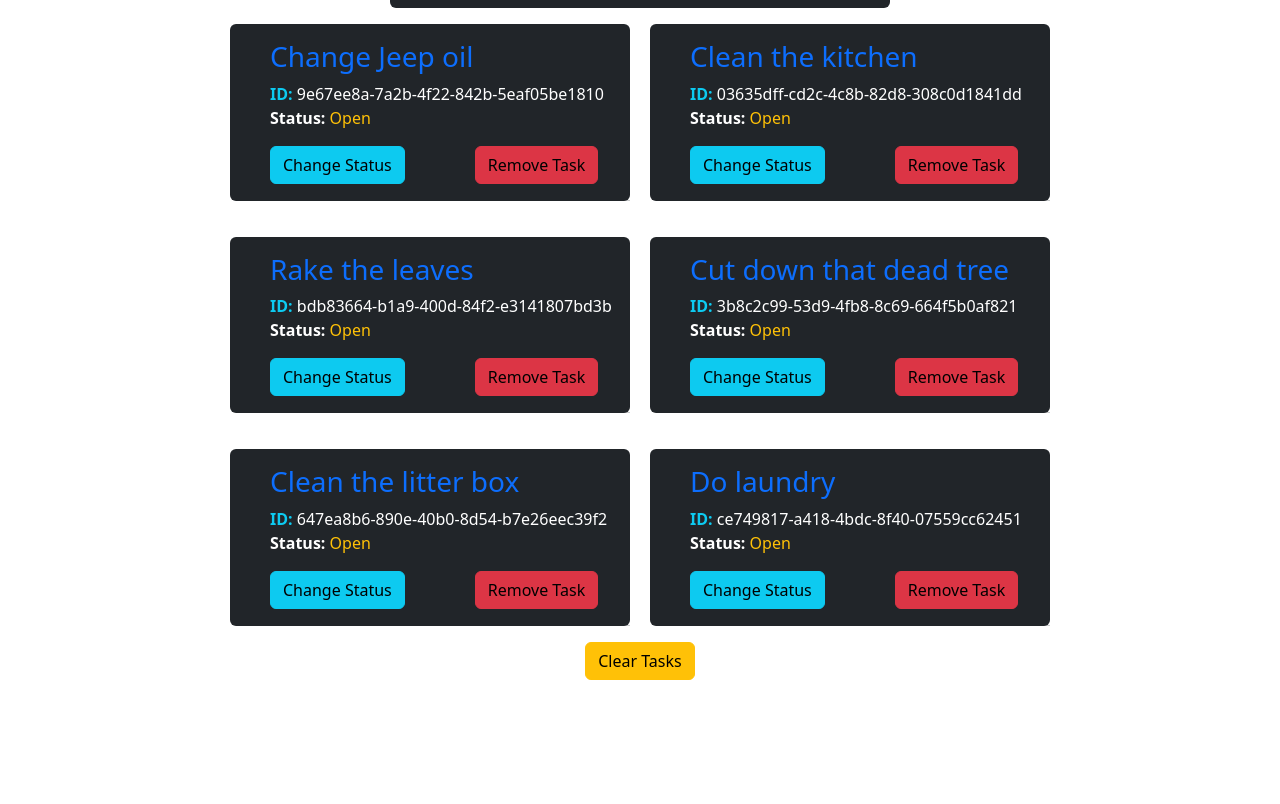
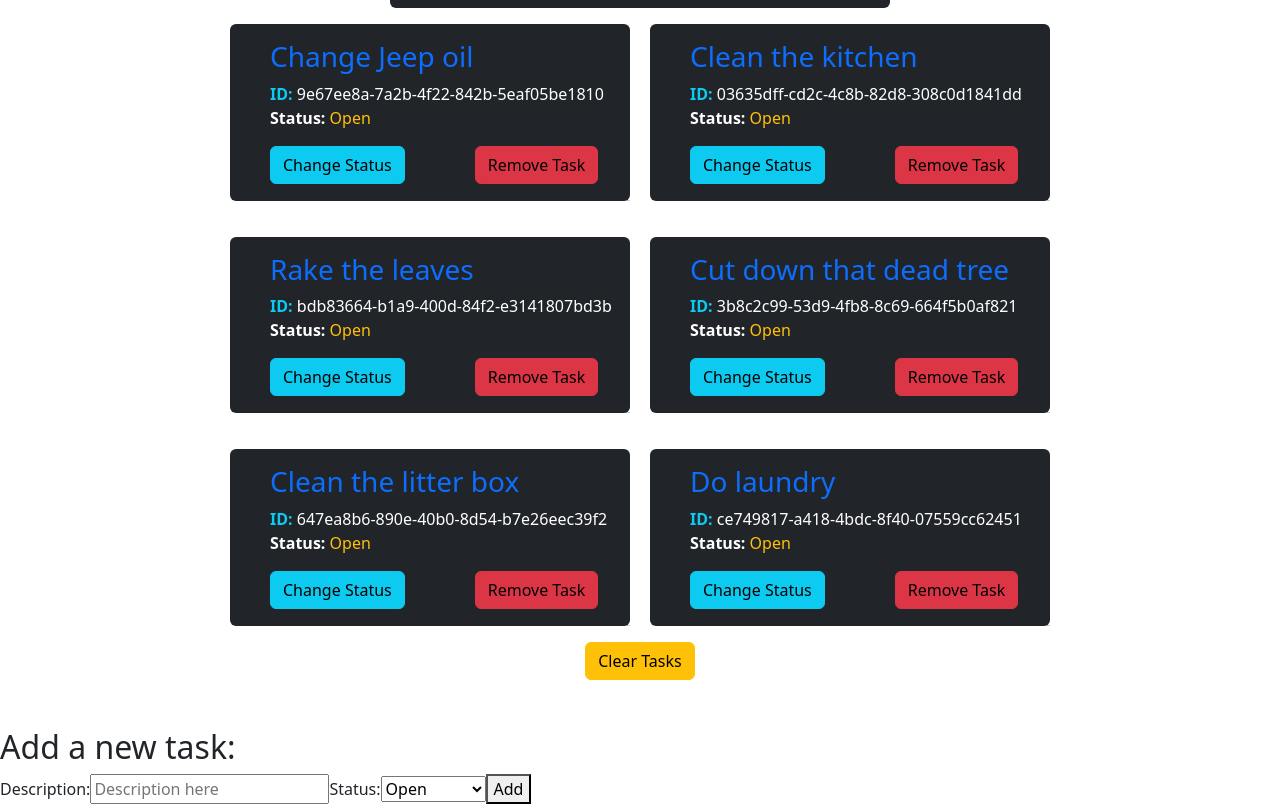
Before and after one commit to threnody5/INFO-5143-lab, a React (Create React App) app: page / in a window 1280 px wide. Shown: the part 284-1088 px from the top of the page. Before the commit the page ends 1012 px from the top, so only its background shows below. Built offline with nearby package versions, Linux system fonts and the light colour scheme.

Commit message:
form placeholders set

```diff
--- a/src/App.js
+++ b/src/App.js
@@ -2,6 +2,7 @@
 
 import Header from './components/Header';
 import Tasks from './components/Tasks';
+import Form from './components/Form';
 
 function App() {
   return (
@@ -12,6 +13,9 @@ function App() {
       <div>
         <Tasks />
       </div>
+      <div>
+        <Form />
+      </div>
     </div>
   );
 }
--- a/src/components/Form/index.jsx
+++ b/src/components/Form/index.jsx
@@ -0,0 +1,48 @@
+/** @format */
+
+export default function Form() {
+  const statusList = [
+    {
+      status: 'Open',
+      value: false,
+    },
+    {
+      status: 'Completed',
+      value: true,
+    },
+  ];
+  return (
+    <div>
+      <div>
+        <h2>Add a new task: </h2>
+      </div>
+      <div>
+        <label>
+          Description:
+          <input
+            type='text'
+            placeholder='Description here'
+          />
+        </label>
+        <span>
+          <label>
+            Status:
+            <select>
+              {statusList.map((item, index) => (
+                <option
+                  key={index}
+                  value={item.status}
+                >
+                  {item.status}
+                </option>
+              ))}
+            </select>
+          </label>
+        </span>
+        <span>
+          <button>Add</button>
+        </span>
+      </div>
+    </div>
+  );
+}
```
